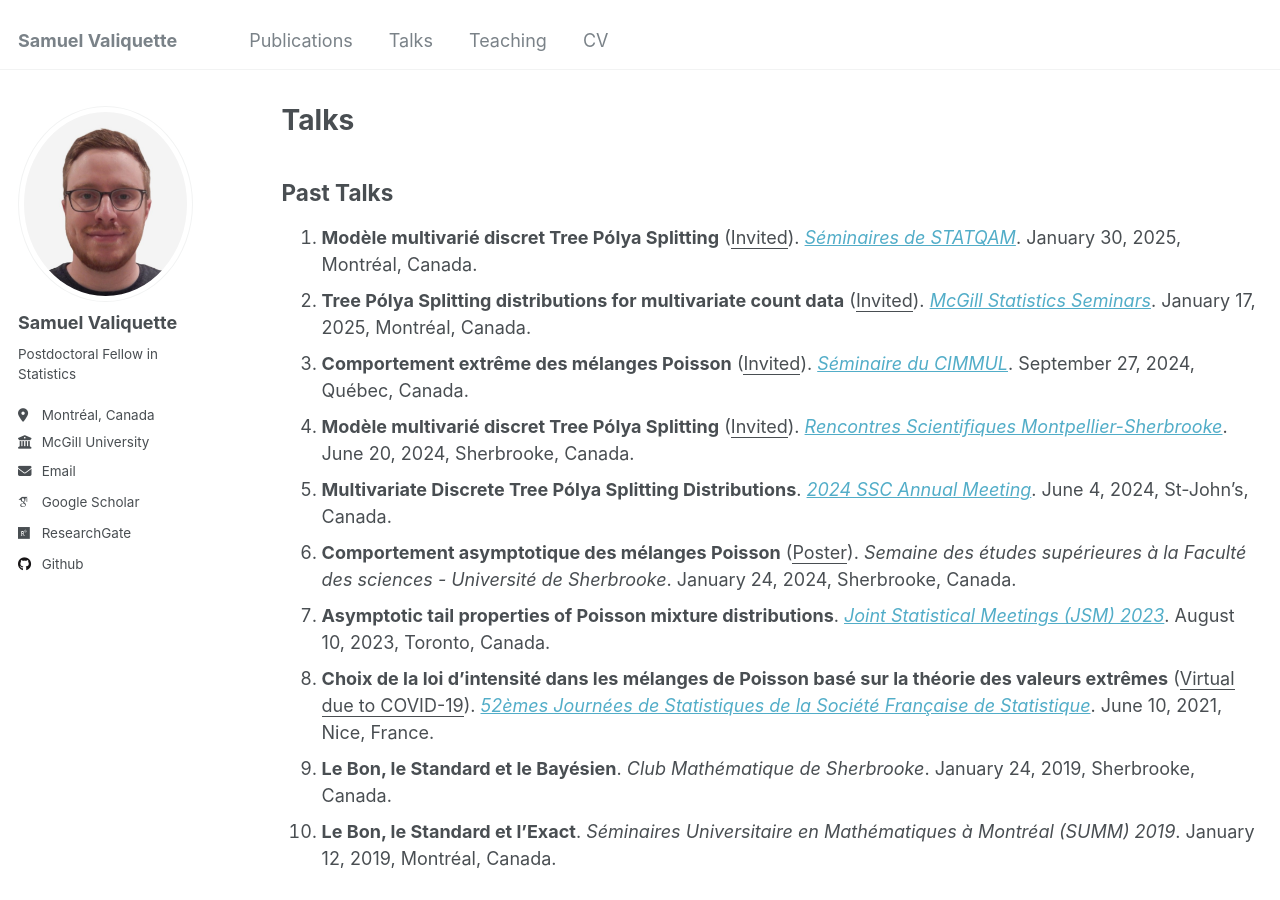
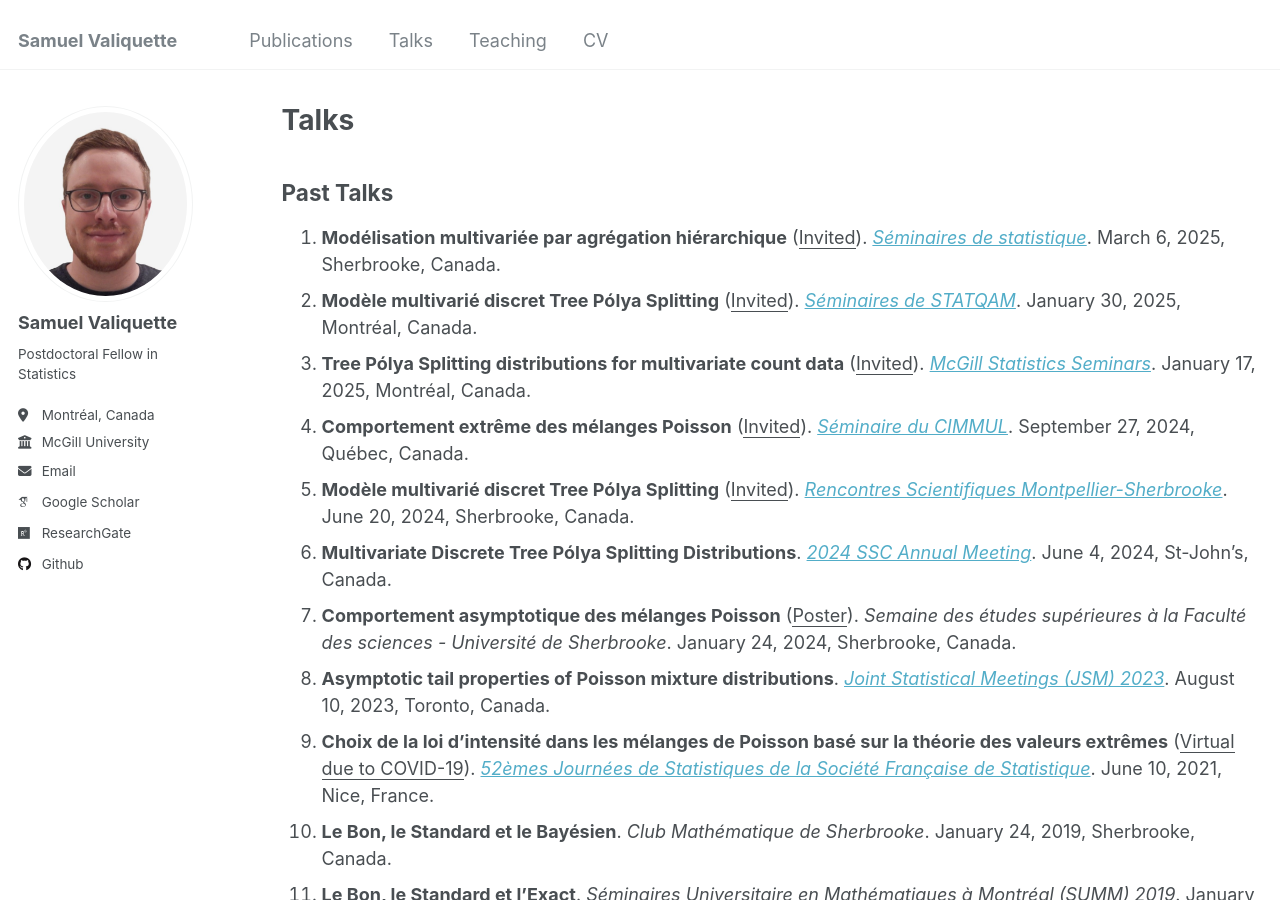
Before and after one commit to s-valiquette/s-valiquette.github.io, a Jekyll site: the page built from _pages/talks.md, in a window 1280 px wide and 900 px high. Built offline with Jekyll 4.4.1, drawn with Linux system fonts in a browser that asks for light colours; some web fonts are replaced.

Commit message:
Update talks.md

```diff
--- a/_pages/talks.md
+++ b/_pages/talks.md
@@ -6,16 +6,17 @@ author_profile: true
 ---
 
 ## Past Talks
-1. **Modèle multivarié discret Tree Pólya Splitting** (<ins>Invited</ins>). *[Séminaires de STATQAM](https://statqam.uqam.ca/2024-2025/)*. January 30, 2025, Montréal, Canada.
-2. **Tree Pólya Splitting distributions for multivariate count data** (<ins>Invited</ins>). *[McGill Statistics Seminars](https://mcgillstat.github.io/)*. January 17, 2025, Montréal, Canada.
-3. **Comportement extrême des mélanges Poisson** (<ins>Invited</ins>). *[Séminaire du CIMMUL](https://cimmul.fsg.ulaval.ca/event/seminaire-du-cimmul-statistique-simon-valiquette/)*. September 27, 2024, Québec, Canada.
-4. **Modèle multivarié discret Tree Pólya Splitting** (<ins>Invited</ins>). *[Rencontres Scientifiques Montpellier-Sherbrooke](http://s-valiquette.github.io/files/colloque_statistique_UdeS_UM_2024.pdf)*. June 20, 2024, Sherbrooke, Canada.
-5. **Multivariate Discrete Tree Pólya Splitting Distributions**. *[2024 SSC Annual Meeting](https://ssc.ca/en/meeting/annual/presentation/multivariate-discrete-tree-polya-splitting-distributions)*. June 4, 2024, St-John’s, Canada.
-6. **Comportement asymptotique des mélanges Poisson** (<ins>Poster</ins>). *Semaine des études supérieures à la Faculté des sciences - Université de Sherbrooke*. January 24, 2024, Sherbrooke, Canada.
-7. **Asymptotic tail properties of Poisson mixture distributions**. *[Joint Statistical Meetings (JSM) 2023](https://ww2.amstat.org/meetings/jsm/2023/program.cfm)*. August 10, 2023, Toronto, Canada.
-8. **Choix de la loi d’intensité dans les mélanges de Poisson basé sur la théorie des valeurs extrêmes** (<ins>Virtual due to COVID-19</ins>). *[52èmes Journées de Statistiques de la Société Française de Statistique](https://jds2021.sciencesconf.org/program/details.html)*. June 10, 2021, Nice, France.
-9. **Le Bon, le Standard et le Bayésien**. *Club Mathématique de Sherbrooke*. January 24, 2019, Sherbrooke, Canada.
-10. **Le Bon, le Standard et l’Exact**. *Séminaires Universitaire en Mathématiques à Montréal (SUMM) 2019*. January 12, 2019, Montréal, Canada.
+1. **Modélisation multivariée par agrégation hiérarchique** (<ins>Invited</ins>). *[Séminaires de statistique](https://www.usherbrooke.ca/mathematiques/recherche/congres-et-colloques/seminaires-de-statistique)*. March 6, 2025, Sherbrooke, Canada.
+2. **Modèle multivarié discret Tree Pólya Splitting** (<ins>Invited</ins>). *[Séminaires de STATQAM](https://statqam.uqam.ca/2024-2025/)*. January 30, 2025, Montréal, Canada.
+3. **Tree Pólya Splitting distributions for multivariate count data** (<ins>Invited</ins>). *[McGill Statistics Seminars](https://mcgillstat.github.io/)*. January 17, 2025, Montréal, Canada.
+4. **Comportement extrême des mélanges Poisson** (<ins>Invited</ins>). *[Séminaire du CIMMUL](https://cimmul.fsg.ulaval.ca/event/seminaire-du-cimmul-statistique-simon-valiquette/)*. September 27, 2024, Québec, Canada.
+5. **Modèle multivarié discret Tree Pólya Splitting** (<ins>Invited</ins>). *[Rencontres Scientifiques Montpellier-Sherbrooke](http://s-valiquette.github.io/files/colloque_statistique_UdeS_UM_2024.pdf)*. June 20, 2024, Sherbrooke, Canada.
+6. **Multivariate Discrete Tree Pólya Splitting Distributions**. *[2024 SSC Annual Meeting](https://ssc.ca/en/meeting/annual/presentation/multivariate-discrete-tree-polya-splitting-distributions)*. June 4, 2024, St-John’s, Canada.
+7. **Comportement asymptotique des mélanges Poisson** (<ins>Poster</ins>). *Semaine des études supérieures à la Faculté des sciences - Université de Sherbrooke*. January 24, 2024, Sherbrooke, Canada.
+8. **Asymptotic tail properties of Poisson mixture distributions**. *[Joint Statistical Meetings (JSM) 2023](https://ww2.amstat.org/meetings/jsm/2023/program.cfm)*. August 10, 2023, Toronto, Canada.
+9. **Choix de la loi d’intensité dans les mélanges de Poisson basé sur la théorie des valeurs extrêmes** (<ins>Virtual due to COVID-19</ins>). *[52èmes Journées de Statistiques de la Société Française de Statistique](https://jds2021.sciencesconf.org/program/details.html)*. June 10, 2021, Nice, France.
+10. **Le Bon, le Standard et le Bayésien**. *Club Mathématique de Sherbrooke*. January 24, 2019, Sherbrooke, Canada.
+11. **Le Bon, le Standard et l’Exact**. *Séminaires Universitaire en Mathématiques à Montréal (SUMM) 2019*. January 12, 2019, Montréal, Canada.
 
 ## Science Popularization
 - **Presentation of graduate studies**, *François-Williams highschool*, April 2024, Saint-Amable, Canada.
```
